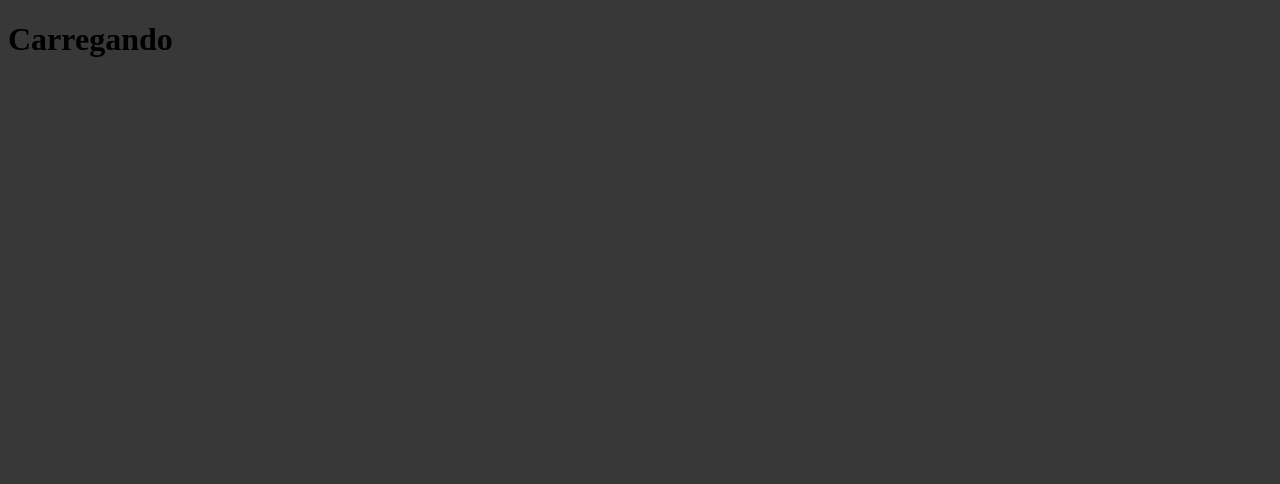
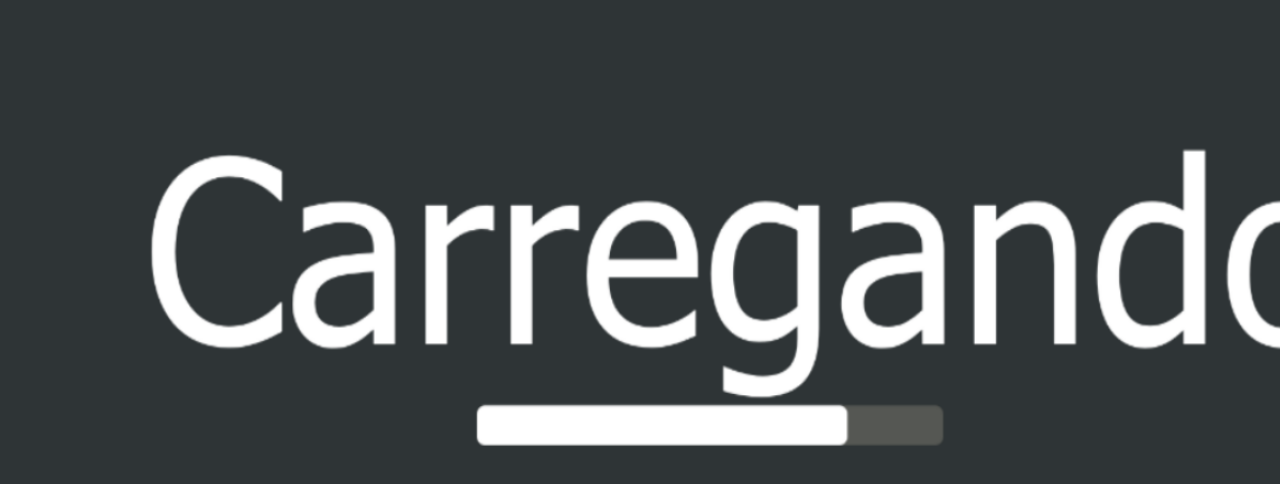
Before and after one commit to developerdaniela/Immunizacao-Colletiva, a plain HTML site: page grect.html in a window 1280 px wide. Drawn offline with Linux system fonts and the light colour scheme.

Commit message:
github plug

```diff
--- a/grect.html
+++ b/grect.html
@@ -1,9 +1,11 @@
 <!DOCTYPE html>
 <html lang="en">
 <style>
-body {
-    background-color: rgb(56, 56, 56);
-}
+     body {
+        background-image: url("load1.png");
+        background-color: #cccccc;
+        font-family: Tahoma, sans-serif;
+          }
 </style>
 <html>
    <head>
@@ -11,8 +13,5 @@ body {
       <meta http-equiv = "refresh" content = "3; url = https://github.com/developerdaniela/Imunizacao-Coletiva/" />
    </head>
    <body>
-    <p align=center>
-     <h1>Carregando</h1>
-    </p>
    </body>
 </html>
```
Also changed, not shown: load1.png (added).
